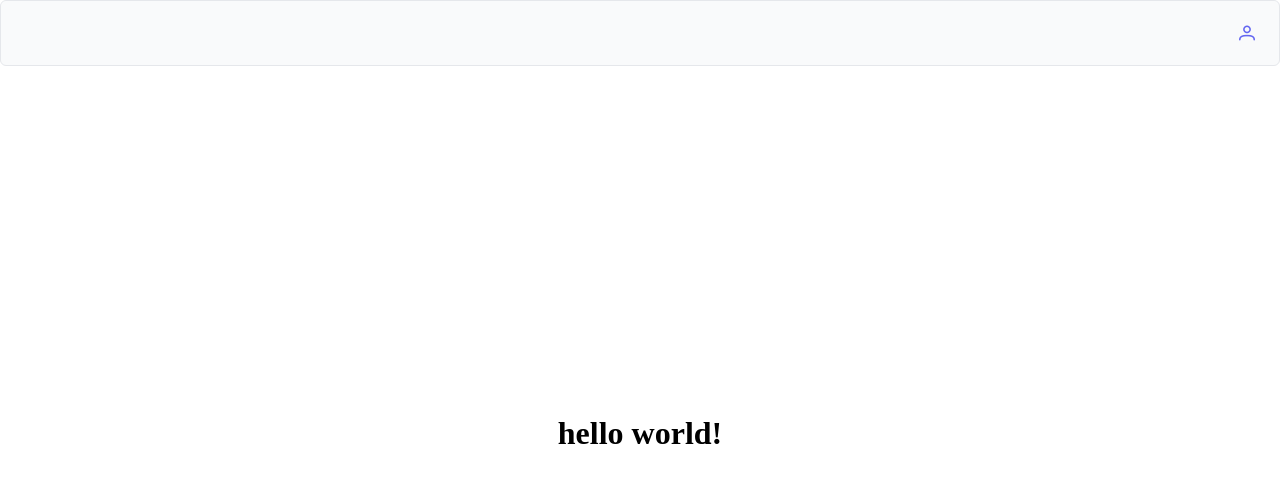
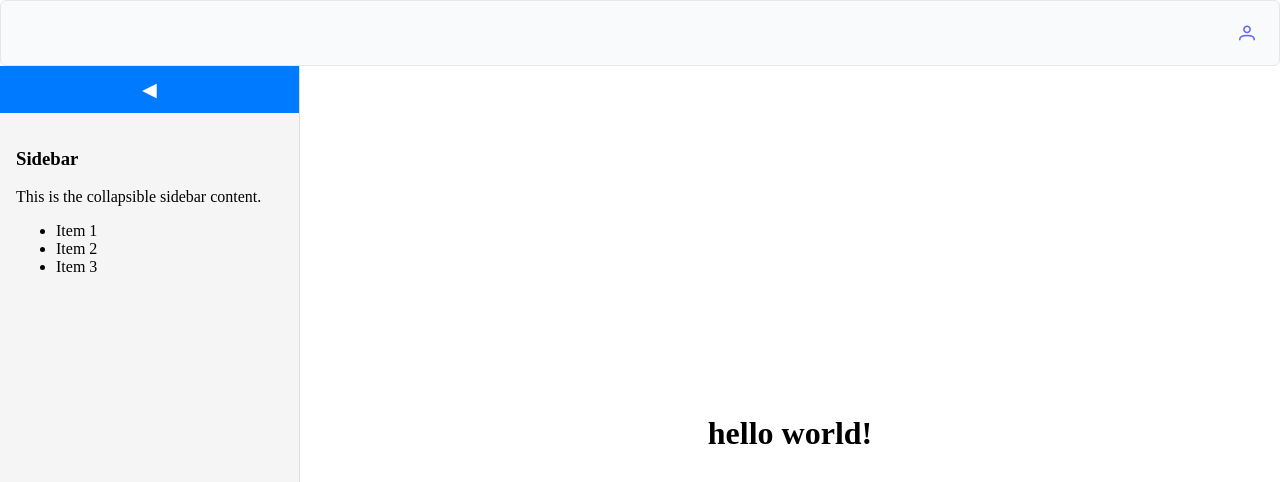
Before and after one commit to remackgeek/retirement-planner, a React (Vite) app: page / in a window 1280 px wide. Shown: the top 482 px of the page. Built offline with nearby package versions, Linux system fonts and the light colour scheme.

Commit message:
layout and sidebar

```diff
--- a/src/App.tsx
+++ b/src/App.tsx
@@ -1,5 +1,5 @@
 import styled from 'styled-components'
-import Menu from './components/Menu/Menu'
+import AppContent from './components/AppContent/AppContent'
 
 const AppContainer = styled.div`
   display: flex;
@@ -7,20 +7,10 @@ const AppContainer = styled.div`
   height: 100vh;
 `
 
-const MainContent = styled.main`
-  flex: 1;
-  display: flex;
-  align-items: center;
-  justify-content: center;
-`
-
 function App() {
   return (
     <AppContainer>
-      <Menu />
-      <MainContent>
-        <h1>hello world!</h1>
-      </MainContent>
+      <AppContent />
     </AppContainer>
   )
 }
--- /dev/null
+++ b/src/components/AppContent/AppContent.tsx
@@ -0,0 +1,30 @@
+import styled from 'styled-components'
+import Menu from '../Menu/Menu'
+import Content from '../Content/Content'
+import Sidebar from '../Sidebar/Sidebar'
+
+const AppContentContainer = styled.div`
+  display: flex;
+  flex-direction: column;
+  height: 100%;
+`
+
+const ContentArea = styled.div`
+  display: flex;
+  flex: 1;
+  overflow: hidden;
+`
+
+const AppContent: React.FC = () => {
+  return (
+    <AppContentContainer>
+      <Menu />
+      <ContentArea>
+        <Sidebar />
+        <Content />
+      </ContentArea>
+    </AppContentContainer>
+  )
+}
+
+export default AppContent
--- /dev/null
+++ b/src/components/Content/Content.tsx
@@ -0,0 +1,19 @@
+import styled from 'styled-components'
+
+const ContentContainer = styled.main`
+  flex: 1;
+  display: flex;
+  align-items: center;
+  justify-content: center;
+  padding: 2rem;
+`
+
+const Content: React.FC = () => {
+  return (
+    <ContentContainer>
+      <h1>hello world!</h1>
+    </ContentContainer>
+  )
+}
+
+export default Content
--- /dev/null
+++ b/src/components/Sidebar/Sidebar.tsx
@@ -0,0 +1,64 @@
+import { useState } from 'react'
+import styled from 'styled-components'
+
+interface SidebarContainerProps {
+  $isCollapsed: boolean
+}
+
+const SidebarContainer = styled.aside<SidebarContainerProps>`
+  width: ${props => props.$isCollapsed ? '50px' : '300px'};
+  background-color: #f5f5f5;
+  border-right: 1px solid #ddd;
+  transition: width 0.3s ease;
+  display: flex;
+  flex-direction: column;
+  overflow: hidden;
+`
+
+const ToggleButton = styled.button`
+  padding: 0.75rem;
+  background-color: #007bff;
+  color: white;
+  border: none;
+  cursor: pointer;
+  font-size: 1.2rem;
+  transition: background-color 0.2s;
+
+  &:hover {
+    background-color: #0056b3;
+  }
+`
+
+const SidebarContent = styled.div<SidebarContainerProps>`
+  padding: ${props => props.$isCollapsed ? '0' : '1rem'};
+  opacity: ${props => props.$isCollapsed ? '0' : '1'};
+  transition: opacity 0.3s ease;
+  overflow-y: auto;
+`
+
+const Sidebar: React.FC = () => {
+  const [isCollapsed, setIsCollapsed] = useState(false)
+
+  const toggleSidebar = () => {
+    setIsCollapsed(!isCollapsed)
+  }
+
+  return (
+    <SidebarContainer $isCollapsed={isCollapsed}>
+      <ToggleButton onClick={toggleSidebar}>
+        {isCollapsed ? '▶' : '◀'}
+      </ToggleButton>
+      <SidebarContent $isCollapsed={isCollapsed}>
+        <h3>Sidebar</h3>
+        <p>This is the collapsible sidebar content.</p>
+        <ul>
+          <li>Item 1</li>
+          <li>Item 2</li>
+          <li>Item 3</li>
+        </ul>
+      </SidebarContent>
+    </SidebarContainer>
+  )
+}
+
+export default Sidebar
```
